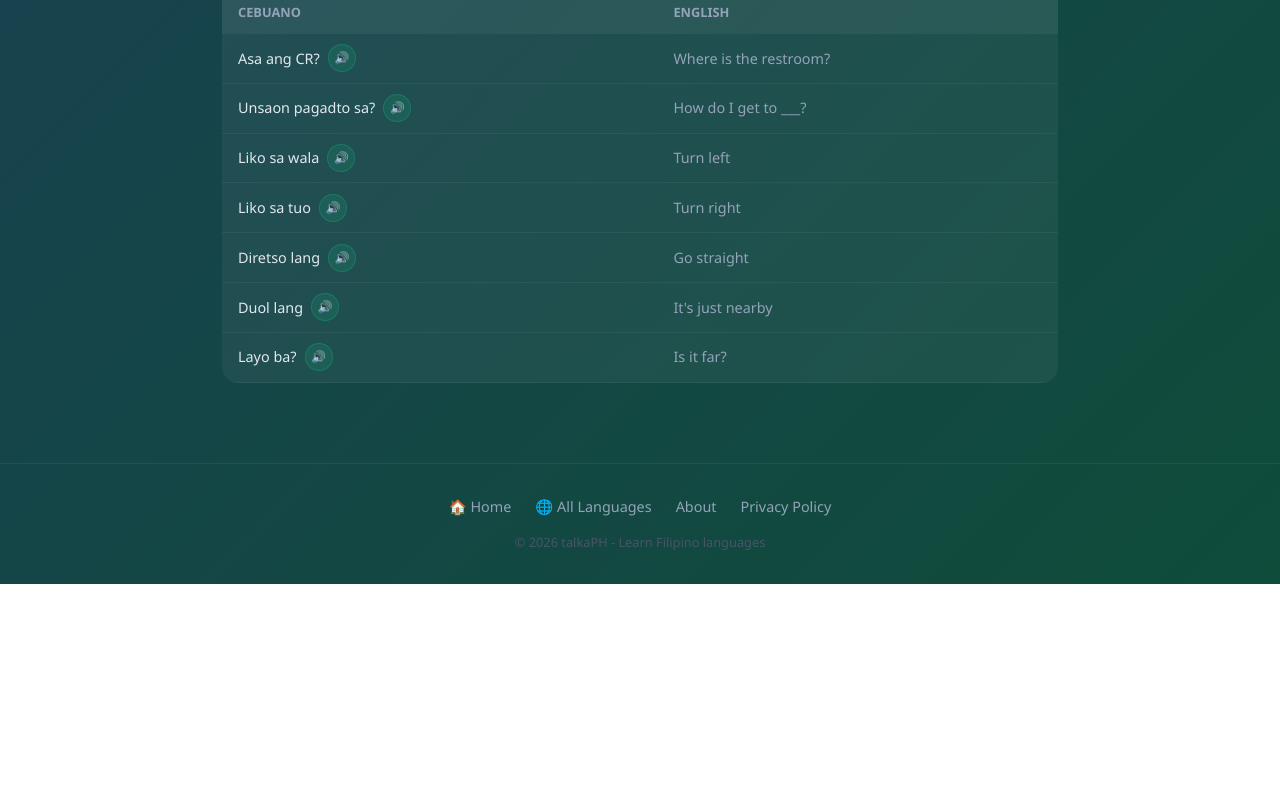
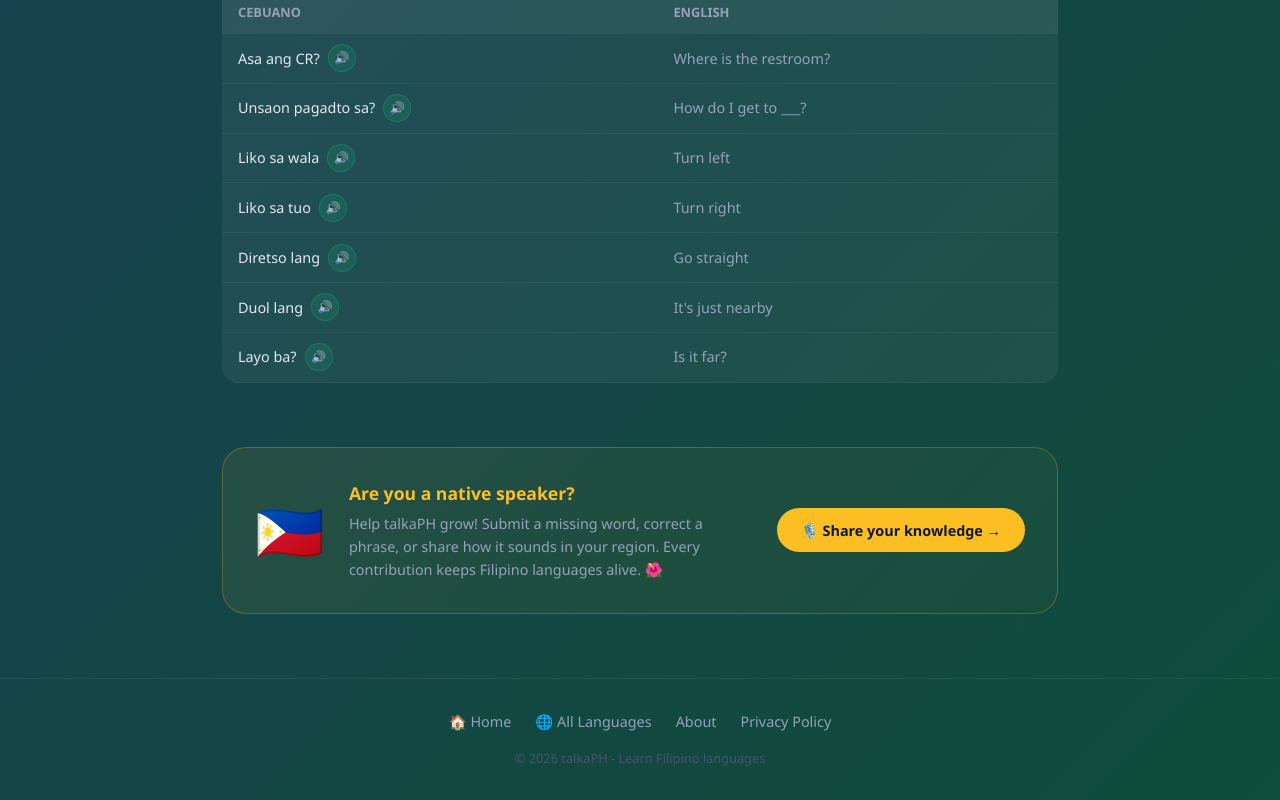
Before and after one commit to schoolprobuddy/talkaph, a Next.js app: page /learn/cebuano in a window 1280 px wide. Shown: the part 5238-6038 px from the top of the page. Before the commit the page ends 5822 px from the top, so only its background shows below. Built offline with nearby package versions, Linux system fonts and the light colour scheme.

Commit message:
Update page.js

```diff
--- a/app/learn/cebuano/page.js
+++ b/app/learn/cebuano/page.js
@@ -320,6 +320,43 @@ export default function CebuanoPage() {
           ))}
         </section>
       ))}
+      {/* Contribute Banner */}
+      <section style={{ maxWidth: "900px", margin: "0 auto", padding: "0 2rem 3rem" }}>
+        <div style={{
+          background: "linear-gradient(135deg, rgba(251,191,36,0.08) 0%, rgba(251,191,36,0.03) 100%)",
+          border: "1px solid rgba(251,191,36,0.25)",
+          borderRadius: "1.5rem",
+          padding: "2rem",
+          display: "flex",
+          alignItems: "center",
+          gap: "1.5rem",
+          flexWrap: "wrap",
+        }}>
+          <div style={{ fontSize: "3.5rem", flexShrink: 0 }}>🇵🇭</div>
+          <div style={{ flex: 1, minWidth: "200px" }}>
+            <div style={{ fontWeight: "800", fontSize: "1.1rem", color: "#fbbf24", marginBottom: "0.4rem" }}>
+              Are you a native speaker?
+            </div>
+            <div style={{ color: "#94a3b8", fontSize: "0.9rem", lineHeight: 1.6 }}>
+              Help talkaPH grow! Submit a missing word, correct a phrase, or share how it sounds in your region. Every contribution keeps Filipino languages alive. 🌺
+            </div>
+          </div>
+          <a href="/contribute" style={{
+            background: "#fbbf24",
+            color: "#0f172a",
+            borderRadius: "999px",
+            padding: "0.7rem 1.5rem",
+            fontWeight: "800",
+            textDecoration: "none",
+            fontSize: "0.9rem",
+            flexShrink: 0,
+            whiteSpace: "nowrap",
+          }}>
+            🎙️ Share your knowledge →
+          </a>
+        </div>
+      </section>
+
       <footer style={{ textAlign: "center", padding: "2rem 1rem", borderTop: "1px solid rgba(255,255,255,0.06)", marginTop: "1rem" }}>
         <nav style={{ display: "flex", justifyContent: "center", flexWrap: "wrap", gap: "1.5rem", marginBottom: "1rem" }}>
           <a href="/" style={{ color: "#94a3b8", textDecoration: "none", fontSize: "0.9rem" }}>🏠 Home</a>
```
